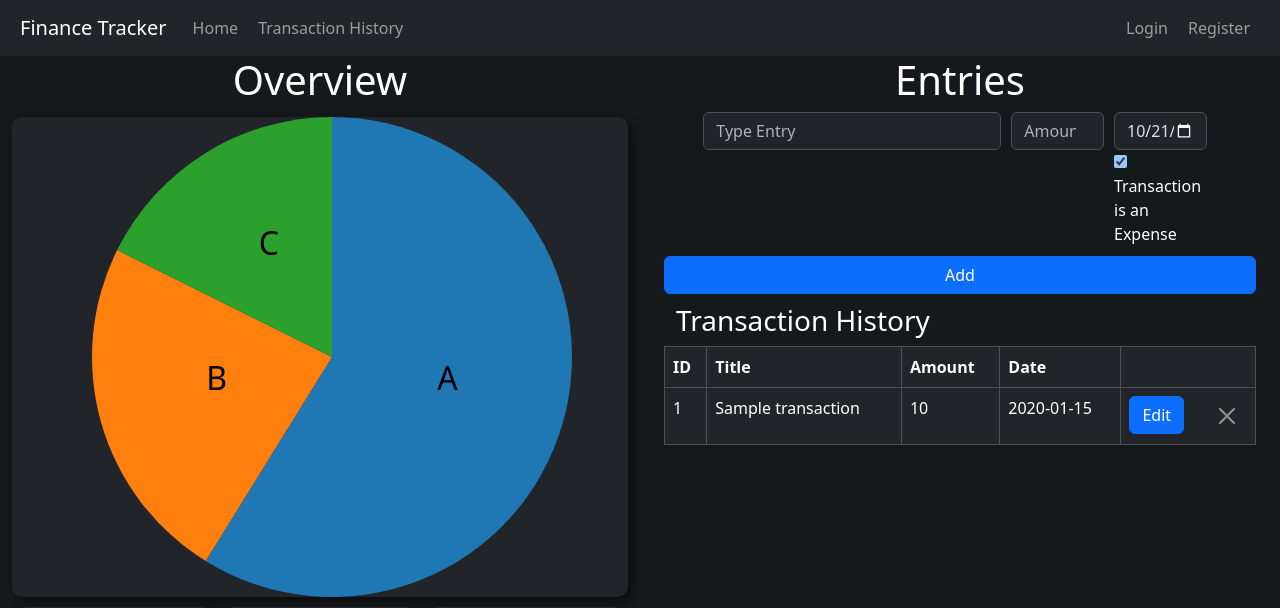
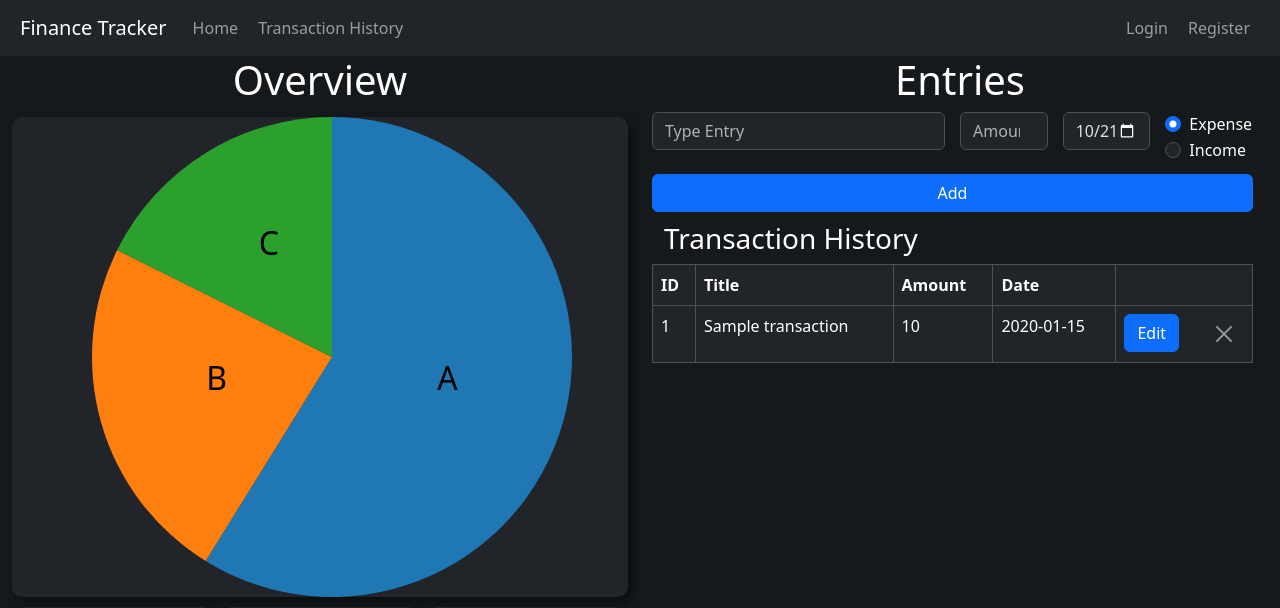
Before and after one commit to Nikko-Adrian-Pacleb/FinanceTracker, a Flask app: page / in a window 1280 px wide. Shown: the top 608 px of the page. Run offline with Flask 3, Linux system fonts and the light colour scheme; tables that the repository leaves empty hold one stand-in row (values such as "Sample post").

Commit message:
updated checkbox to radio buttons

```diff
--- a/static/styles.css
+++ b/static/styles.css
@@ -17,7 +17,7 @@ body {
   padding: 0px;
 }
 .right-padding {
-  padding-right:10px;
+  padding-right:15px;
 }
 .small-box {
   background-color: #212529;
--- a/templates/dashboard.html
+++ b/templates/dashboard.html
@@ -23,7 +23,7 @@
       <div class="col-6">
         <h1 align="center"> Entries </h1>
         <form method="POST" action="/submit">
-          <div class="row">
+          <div class="row no-padding">
               <div class="col-6 no-padding right-padding">
                 <input name="title" id="title" class="form-control" placeholder="Type Entry">
               </div>
@@ -32,16 +32,22 @@
             </div>
             <div class="col-2 no-padding right-padding">
                 <input name="date" class="form-control" id="date" type="date"/>
-            <div class="col-2 no-padding">
-              <input type="checkbox" id="isExpense" name="isExpense" checked>
-              <label for="isExpense">Transaction is an Expense</label>
             </div>
-          </div>
-            <div class="row">
+            <div class="col-2 no-padding right-padding">
+              <div class="form-check">
+                  <input type="radio" class="form-check-input" id="isExpense" name="isExpense" checked>
+                  <label class="form-check-label" for="isExpense">Expense</label>
+              </div>
+              <div class="form-check">
+                <input type="radio" class="form-check-input" id="isExpense" name="isExpense">
+                <label class="form-check-label" for="isExpense">Income</label>
+              </div>
+            </div>
+            <div class="row no-padding right-padding">
               <button type="submit" class="btn btn-primary add-button" align="right"> Add </button>
             </div>
         </form>
-        <div class="row">
+        <div class="row no-padding right-padding">
           <table class="table table-hover table-bordered table-responsive table-dark">
             <thead>
                 <tr>
```
